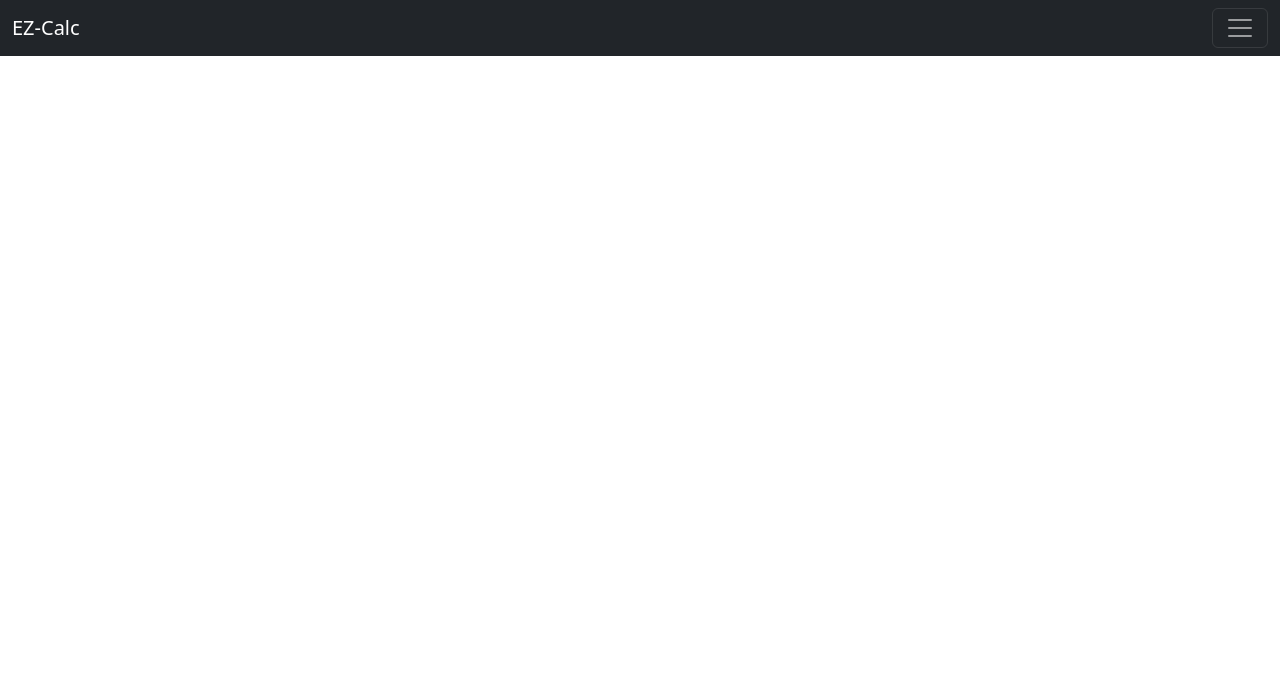
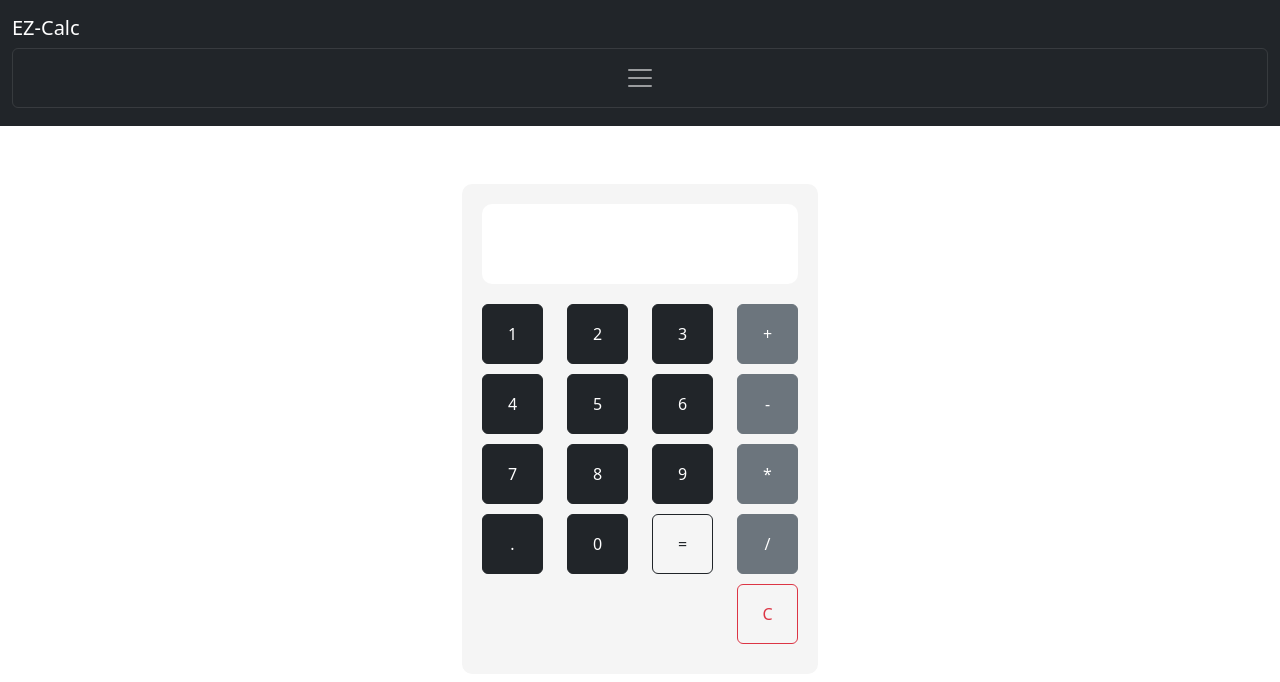
Before and after one commit to Raven-of-1849/Calculator-app, a plain HTML site: page index.html in a window 1280 px wide. Drawn offline with nearby package versions, Linux system fonts and the light colour scheme.

Commit message:
Create front end calculator
Used bootstrap btn classes

```diff
--- a/index.html
+++ b/index.html
@@ -5,6 +5,7 @@
     <title>Calculate This!</title>
     <link href="https://cdn.jsdelivr.net/npm/bootstrap@5.3.0-alpha1/dist/css/bootstrap.min.css" rel="stylesheet" integrity="sha384-GLhlTQ8iRABdZLl6O3oVMWSktQOp6b7In1Zl3/Jr59b6EGGoI1aFkw7cmDA6j6gD" crossorigin="anonymous">
     <script src="https://cdn.jsdelivr.net/npm/bootstrap@5.3.0-alpha1/dist/js/bootstrap.bundle.min.js" integrity="sha384-w76AqPfDkMBDXo30jS1Sgez6pr3x5MlQ1ZAGC+nuZB+EYdgRZgiwxhTBTkF7CXvN" crossorigin="anonymous"></script>
+    <<link rel="stylesheet" href="./stylesheet.css">
   </head>
   <body>
   <!--NavBar -->
@@ -51,6 +52,78 @@
   </nav>
 <!-- End Of Navbar -->
 
+<!-- Front end Calculator  -->
+
+<div class="container">
+   <div class="row">
+     <div class="col-md-4 offset-md-4">
+       <div id="calculator">
+         <div id="display"></div>
+         <div class="row">
+           <div class="col-md-3">
+             <button class="btn btn-dark">1</button>
+           </div>
+           <div class="col-md-3">
+             <button class="btn btn-dark">2</button>
+           </div>
+           <div class="col-md-3">
+             <button class="btn btn-dark">3</button>
+           </div>
+           <div class="col-md-3">
+             <button class="btn btn-secondary">+</button>
+           </div>
+         </div>
+         <div class="row">
+           <div class="col-md-3">
+             <button class="btn btn-dark">4</button>
+           </div>
+           <div class="col-md-3">
+             <button class="btn btn-dark">5</button>
+           </div>
+           <div class="col-md-3">
+             <button class="btn btn-dark">6</button>
+           </div>
+           <div class="col-md-3">
+             <button class="btn btn-secondary">-</button>
+           </div>
+         </div>
+         <div class="row">
+           <div class="col-md-3">
+             <button class="btn btn-dark">7</button>
+           </div>
+           <div class="col-md-3">
+             <button class="btn btn-dark">8</button>
+           </div>
+           <div class="col-md-3">
+             <button class="btn btn-dark">9</button>
+           </div>
+           <div class="col-md-3">
+             <button class="btn btn-secondary">*</button>
+           </div>
+         </div>
+         <div class="row">
+           <div class="col-md-3">
+             <button class="btn btn-dark">.</button>
+           </div>
+           <div class="col-md-3">
+             <button class = "btn btn-dark"> 0 </button>
+           </div>
+<div class="col-md-3">
+<button class="btn btn-outline-dark">=</button>
+</div>
+<div class="col-md-3">
+<button class="btn btn-secondary">/</button>
+</div>
+</div>
+<div class="row">
+<div class="col-md-3 offset-md-9">
+<button class="btn btn-outline-danger">C</button>
+</div>
+</div>
+</div>
+</div>
+</div>
+</div>
 
   </body>
 </html>
--- /dev/null
+++ b/stylesheet.css
@@ -0,0 +1,23 @@
+#calculator {
+  background-color: #f5f5f5;
+  padding: 20px;
+  border-radius: 10px;
+  margin-top: 10rem
+}
+
+#display {
+  background-color: #fff;
+  height: 80px;
+  font-size: 36px;
+  text-align: right;
+  padding: 10px;
+  border-radius: 10px;
+  margin-bottom: 20px;
+}
+
+button {
+  width: 100%;
+  height: 60px;
+  font-size: 24px;
+  margin-bottom: 10px;
+}
```
